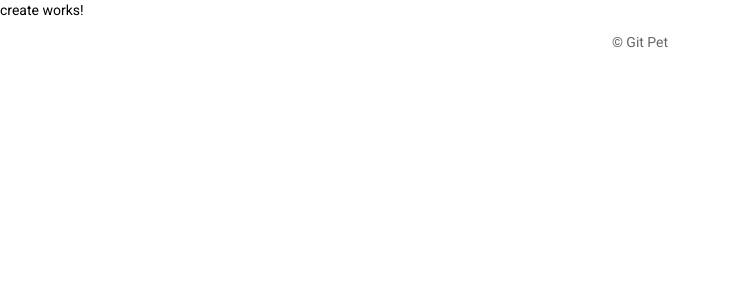
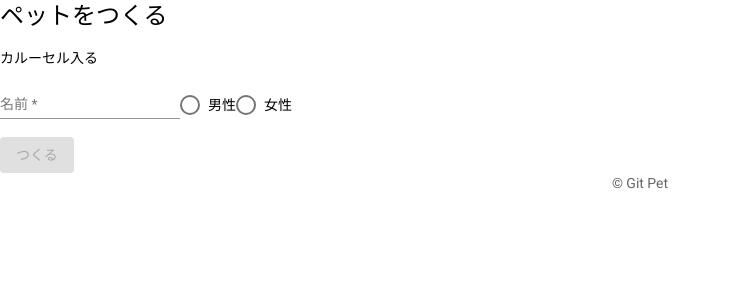
Before and after one commit to lampcomputer/angular-firebase-reference, an Angular app: page /create in a window 1280 px wide. Shown: the top 300 px of the page, without its empty margins (0-731 px from the left). Built offline with nearby package versions, Linux system fonts and the light colour scheme.

Commit message:
feat(create)

```diff
--- a/src/app/create/create/create.component.html
+++ b/src/app/create/create/create.component.html
@@ -1 +1,19 @@
-<p>create works!</p>
+<h1>ペットをつくる</h1>
+
+<p>カルーセル入る</p>
+
+<form [formGroup] = "form" (ngSubmit)= "submit()">
+  <mat-form-field>
+    <mat-label>名前</mat-label>
+    <input formControlName="name" placeholder="太郎" type="text" matInput required autocomplete="off">
+    <mat-error *ngIf="nameControl.hasError('required')">必須入力です。</mat-error>
+    <mat-error *ngIf="nameControl.hasError('maxLength')">長すぎます。</mat-error>
+  </mat-form-field>
+  <mat-radio-group formControlName="gender">
+    <mat-radio-button value="male">男性</mat-radio-button>
+    <mat-radio-button value="female">女性</mat-radio-button>
+  </mat-radio-group>
+  <div>
+    <button [disabled]= "form.invalid" mat-raised-button color="primary">つくる</button>
+  </div>
+</form>
--- a/src/app/create/create/create.component.ts
+++ b/src/app/create/create/create.component.ts
@@ -1,4 +1,5 @@
 import { Component, OnInit } from '@angular/core';
+import { FormBuilder, Validators, FormControl } from '@angular/forms';
 
 @Component({
   selector: 'app-create',
@@ -7,9 +8,30 @@
 })
 export class CreateComponent implements OnInit {
 
-  constructor() { }
+  form = this.fb.group({
+    name: ['', [
+      Validators.required,
+      Validators.maxLength(40),
+    ]],
+    gender: ['', [
+      Validators.required,
+      Validators.pattern(/mate|femaile/)
+    ]]
+  });
+
+  get nameControl() {
+    return this.form.get('name') as FormControl;
+  }
+
+  constructor(
+    private fb: FormBuilder
+  ) { }
 
   ngOnInit(): void {
   }
 
+  submit() {
+    console.log(this.form.value);
+  }
+
 }
```
